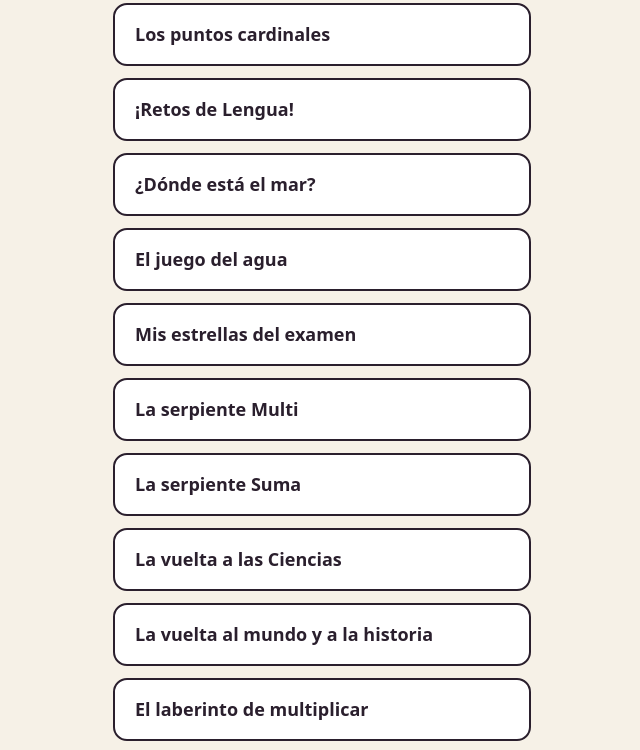
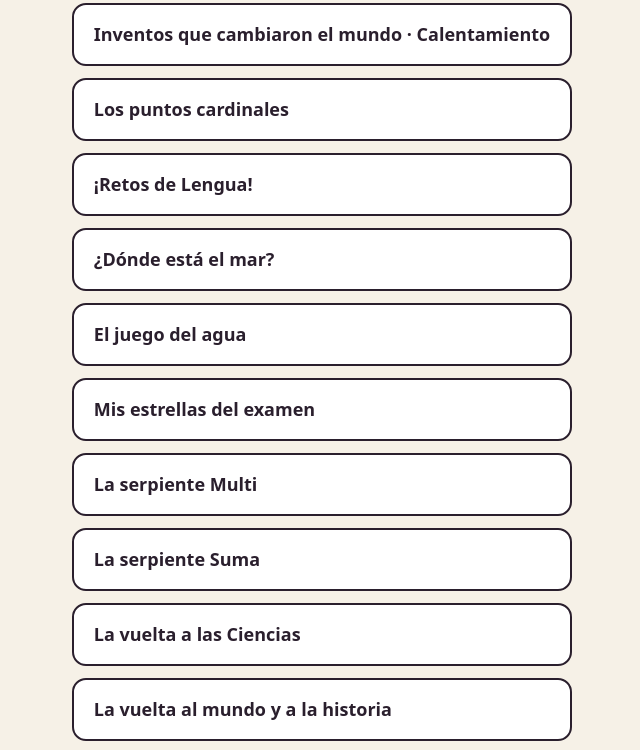
Before and after one commit to ncandreina-droid/juegos, a plain HTML site: page index.html in a window 1280 px wide. Shown: the part 93-843 px from the top of the page, without its empty margins (318-958 px from the left). Drawn offline with Linux system fonts and the light colour scheme.

Commit message:
Actualiza el índice

```diff
--- a/index.html
+++ b/index.html
@@ -1,5 +1,6 @@
 <!doctype html><html lang="es"><head><meta charset="utf-8"><meta name="viewport" content="width=device-width, initial-scale=1"><title>Juegos de clase</title>
 <style>body{margin:0;min-height:100vh;display:grid;place-items:center;background:#f6f1e7;color:#2a1f2d;font:18px/1.5 ui-rounded,"Avenir Next",system-ui,sans-serif}main{max-width:34rem;padding:2rem 1.25rem}h1{font-weight:600;font-size:2rem;margin:0 0 1rem}a{display:block;padding:1rem 1.25rem;margin:.75rem 0;border-radius:14px;background:#fff;color:inherit;text-decoration:none;border:2px solid #2a1f2d;font-weight:600}a:focus-visible{outline:3px solid #9b2f66;outline-offset:3px}</style></head><body><main><h1>Juegos de clase 🌱</h1>
+<a href="crucigrama-inventos-calentamiento.html">Inventos que cambiaron el mundo · Calentamiento</a>
 <a href="crucigrama-puntos-cardinales.html">Los puntos cardinales</a>
 <a href="cuando-paso.html">¡Retos de Lengua!</a>
 <a href="donde-esta-el-mar.html">¿Dónde está el mar?</a>
```
